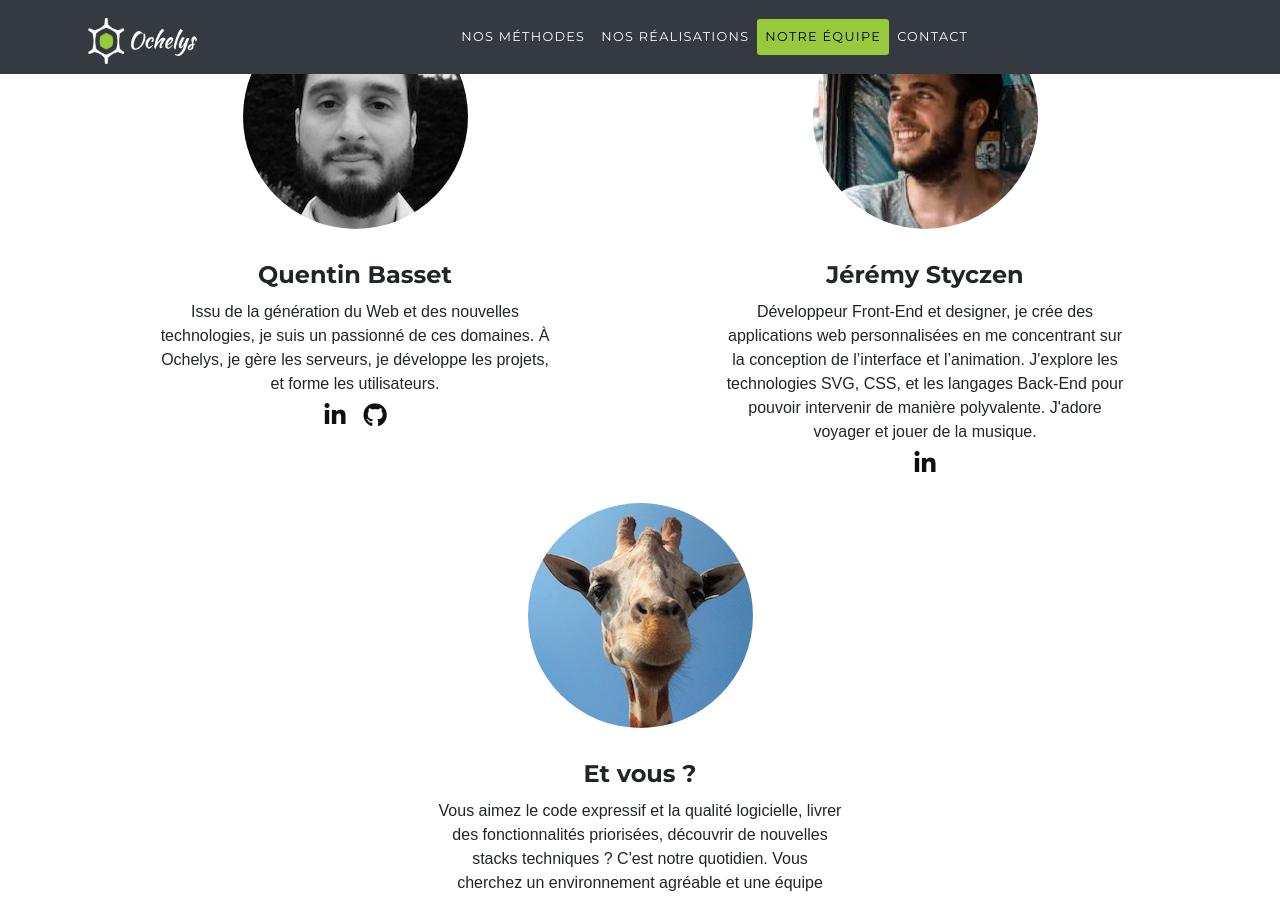
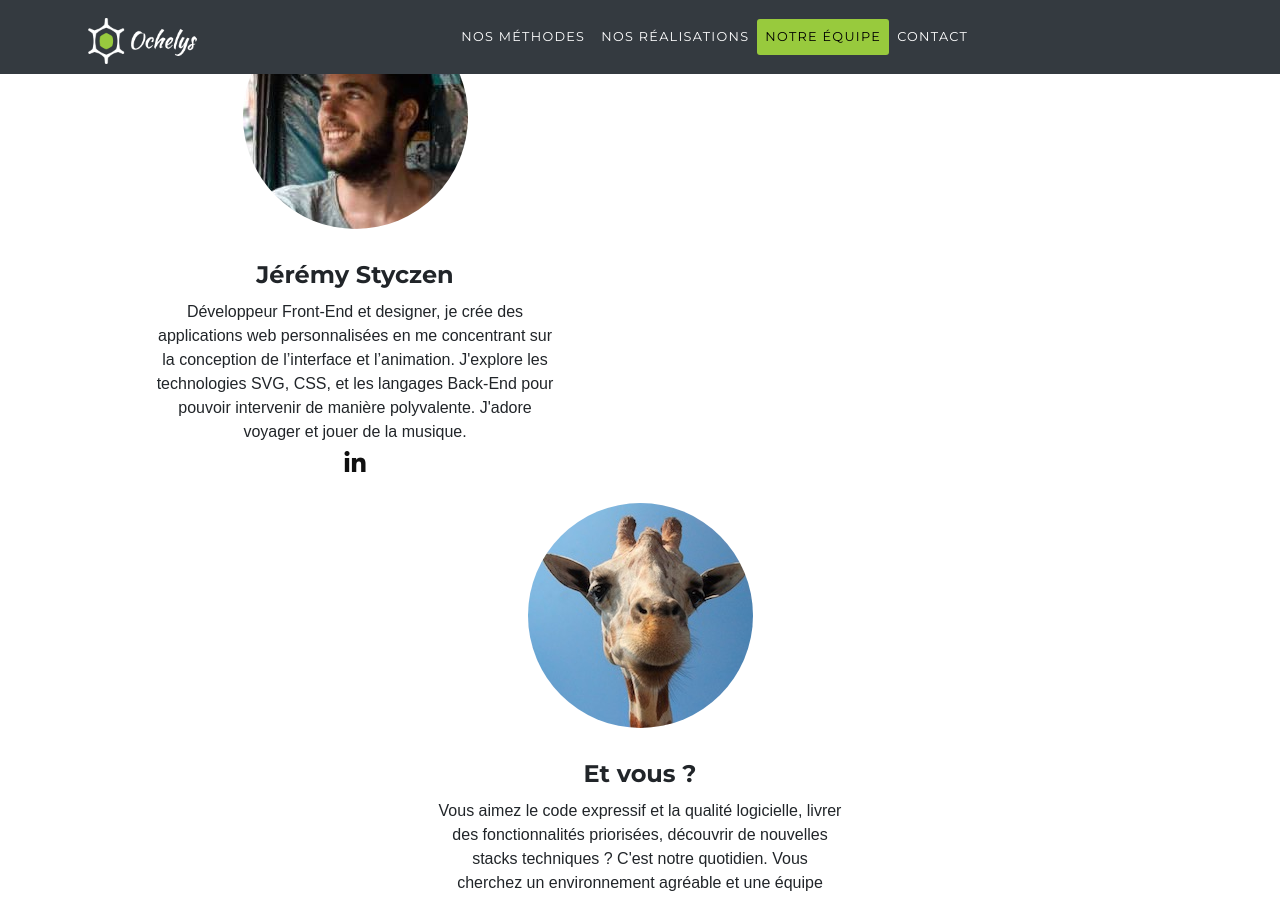
Before and after one commit to Ochelys/ochelys.github.io, a Jekyll site: the page built from index.md, in a window 1280 px wide and 900 px high, scrolled down 4673 px. Built offline with Jekyll 4.4.1, drawn with Linux system fonts in a browser that asks for light colours; nearby versions of some CDN libraries; some web fonts are replaced.

Commit message:
Bye Quentin!

```diff
--- a/_layouts/home.html
+++ b/_layouts/home.html
@@ -124,15 +124,6 @@ layout: default
         </ul>
       </div>
       <div class="col-sm-6 team-member">
-        <img src="{{ site.baseurl }}/images/quentin.jpg" alt="Quentin Basset" class="img-fluid rounded-circle">
-        <h3 class="h4">Quentin Basset</h3>
-        <p class="bio">Issu de la génération du Web et des nouvelles technologies, je suis un passionné de ces domaines. À Ochelys, je gère les serveurs, je développe les projets, et forme les utilisateurs.</p>
-        <ul class="list-inline social-buttons">
-          <li><a href="https://www.linkedin.com/in/quentin-basset-528075112/" title="Quentin sur LinkedIn"><i class="fa fa-linkedin"></i><span class="sr-only">Quentin sur LinkedIn</span></a></li>
-          <li><a href="https://github.com/quentinbt" title="Quentin sur Github"><i class="fa fa-github"></i><span class="sr-only">Quentin sur Github</span></a></li>
-        </ul>
-      </div>
-      <div class="col-sm-6 team-member">
         <img src="{{ site.baseurl }}/images/jeremy.jpg" alt="Jérémy Styczen" class="img-fluid rounded-circle">
         <h3 class="h4">Jérémy Styczen</h3>
         <p class="bio">Développeur Front-End et designer, je crée des applications web personnalisées en me concentrant sur la conception de l’interface et l’animation. J'explore les technologies <abbr>SVG</abbr>, <abbr>CSS</abbr>, et les langages Back-End pour pouvoir intervenir de manière polyvalente. J'adore voyager et jouer de la musique.</p>
```
Also changed, not shown: images/quentin.jpg (deleted).
